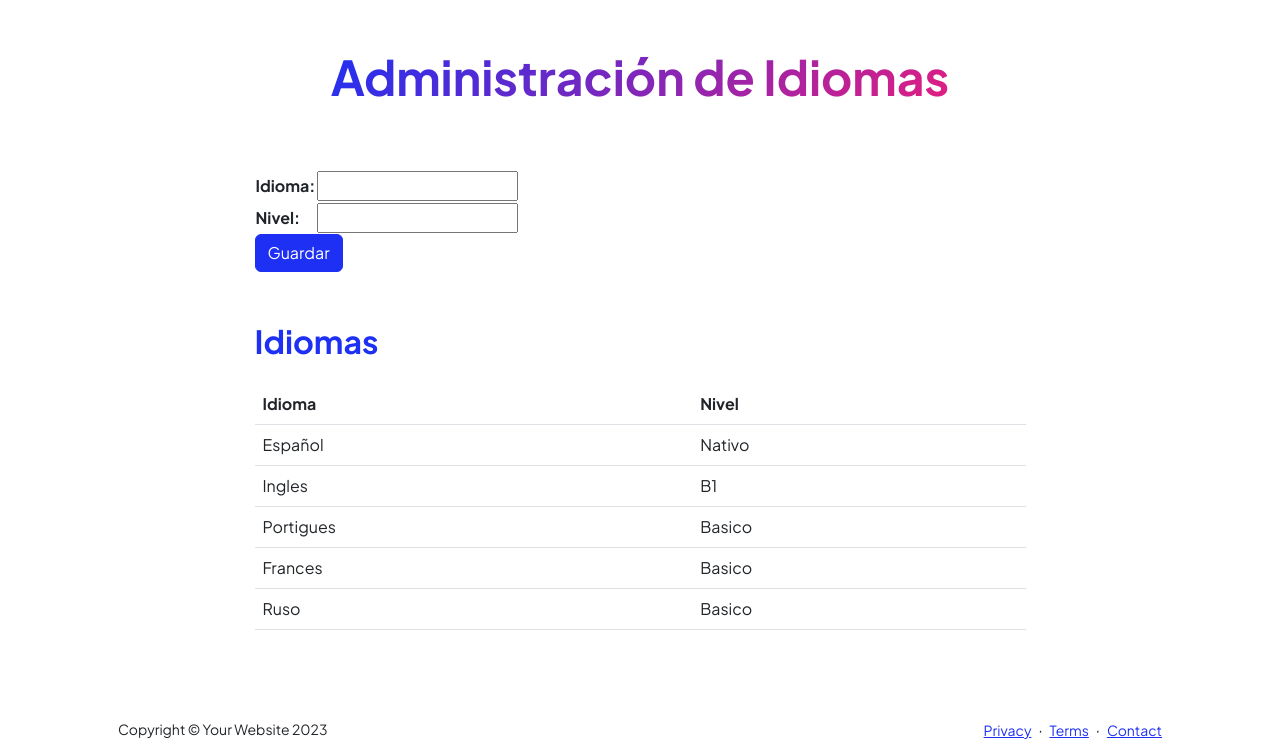
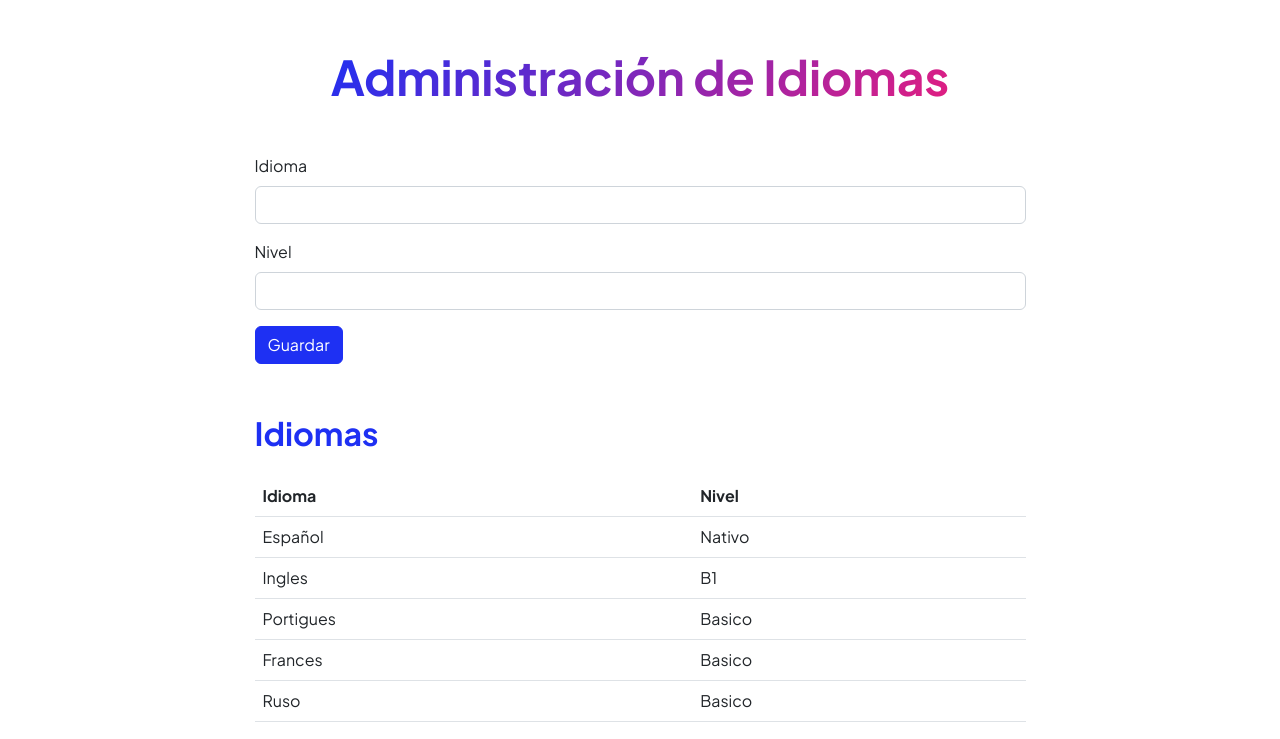
Before and after one commit to lcdosguzman/preyecto-cvs, a Django app: page /AppCurriculum/idiomas in a window 1280 px wide. Shown: the part 72-811 px from the top of the page. Run offline with Django 5.2, Linux system fonts and the light colour scheme; data comes from the database, SQL or seed files in the repository; both versions use the stored data as it was after the commit; some libraries are stand-ins or nearby versions.

Commit message:
fix Css formulario idiomas

```diff
--- a/proyectocvs/AppCurriculum/forms.py
+++ b/proyectocvs/AppCurriculum/forms.py
@@ -35,8 +35,8 @@ class EstudioFormulario(forms.Form):
         )
 
 class IdiomaFormulario(forms.Form):
-    idioma = forms.CharField(label='Idioma', max_length=100)
-    nivel = forms.CharField(label='Nivel', max_length=100)
+    idioma = forms.CharField(label='Idioma', max_length=100,widget=forms.TextInput(attrs={'class': 'form-control'}))
+    nivel = forms.CharField(label='Nivel', max_length=100,widget=forms.TextInput(attrs={'class': 'form-control'}))
     def __init__(self, *args, **kwargs):
         super().__init__(*args, **kwargs)
         self.helper = FormHelper(self)
--- a/proyectocvs/AppCurriculum/templates/AppCurriculum/idiomas.html
+++ b/proyectocvs/AppCurriculum/templates/AppCurriculum/idiomas.html
@@ -21,13 +21,17 @@
                     {{ miFormulario.fecha_fin.errors }}
                 </div>
             {% endif %}
+              <form action="" method="POST" class="mb-3">{% csrf_token %}
 
-              <form action="" method="POST">{% csrf_token %}
-                <table>
-                    <div class="mb-3">
-                    {{ miFormulario.as_table}}
-                    </div>
-                </table>
+                <div class="mb-3">
+                  <label for="{{ miFormulario.idioma.id_for_label }}" class="form-label">{{ miFormulario.idioma.label }}</label>
+                  {{ miFormulario.idioma }}
+              </div>
+              <div class="mb-3">
+                  <label for="{{ miFormulario.nivel.id_for_label }}" class="form-label">{{ miFormulario.nivel.label }}</label>
+                  {{ miFormulario.nivel }}
+              </div>
+
                 <input class="btn btn-primary" type="submit" value="Guardar">
               </form>
               {{resp}}
```
Also changed, not shown: proyectocvs/db.sqlite3.
